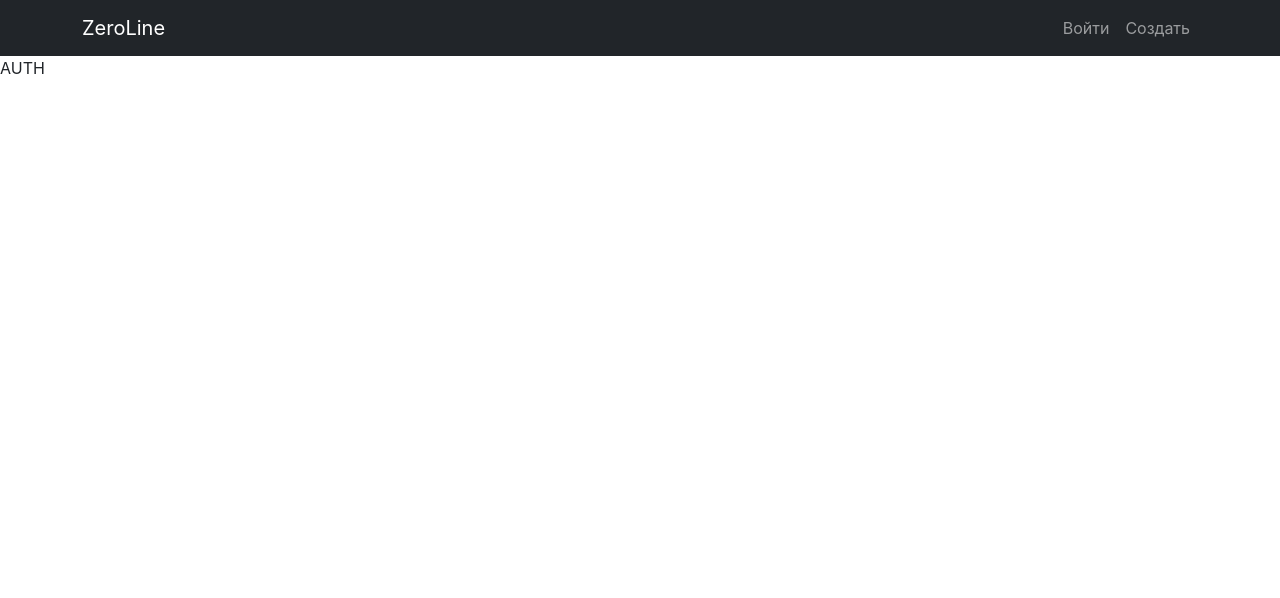
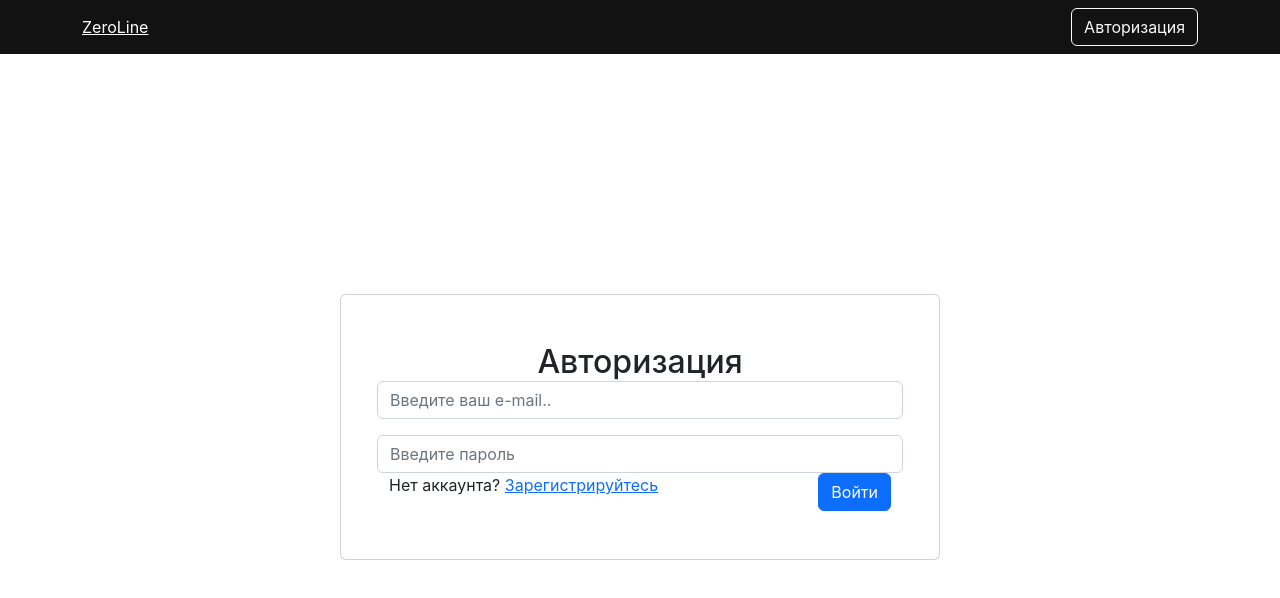
Before and after one commit to mikASho/webreact, a React (Create React App) app: page /login in a window 1280 px wide. Shown: the top 598 px of the page. Built offline with nearby package versions, Linux system fonts and the light colour scheme.

Commit message:
add Authorization

```diff
--- a/package.json
+++ b/package.json
@@ -8,6 +8,7 @@
     "@testing-library/user-event": "^13.5.0",
     "axios": "^1.2.1",
     "bootstrap": "^5.2.3",
+    "macro-css": "^1.0.5",
     "mobx": "^6.7.0",
     "mobx-react-lite": "^3.4.0",
     "react": "^18.2.0",
--- a/src/components/AppRouter.js
+++ b/src/components/AppRouter.js
@@ -1,7 +1,7 @@
-import React, { Component, useContext } from 'react'
+import React, {useContext } from 'react'
 import {Routes, Route, Navigate} from 'react-router-dom';
 import { authRoutes, publicRoutes } from '../routes';
-import { MAIN_ROUTE } from '../utils/consts';
+import { MAIN_ROUTE} from '../utils/consts';
 import { Context } from '../index';
 
 const AppRouter = () => {
--- a/src/components/NavBar.js
+++ b/src/components/NavBar.js
@@ -4,20 +4,28 @@
 import Nav from 'react-bootstrap/Nav';
 import Navbar from 'react-bootstrap/Navbar';
 import { MAIN_ROUTE } from '../utils/consts';
+import { observer } from 'mobx-react-lite';
+import { Button } from 'react-bootstrap';
+import { NavLink} from 'react-router-dom';
 
-
-const NavBar = () => {
+const NavBar = observer( () => {
     const {user} = useContext(Context);
     return (
-        <Navbar bg="dark" variant="dark">
+        <Navbar style={{background: "#121212"}}>
         <Container>
-          <Navbar.Brand style={{color: "white"}} to={MAIN_ROUTE}>ZeroLine</Navbar.Brand>
-          <Nav>
-            <Nav.Link href="#home">Войти</Nav.Link>
-            <Nav.Link href="#features">Создать</Nav.Link>
-          </Nav>
+          <NavLink style={{color: "white"}} to={MAIN_ROUTE}>ZeroLine</NavLink>
+            {user.isAuth ?
+                <Nav className="ml-auto" style={{color:"white"}}>
+                    <Button variant={'outline-light'}>Админ панель</Button>
+                    <Button variant={'outline-light'} style={{marginLeft:"20px"}}>Выйти</Button>
+                </Nav>
+                :
+                <Nav className="ml-auto" style={{color:"white"}}>
+                    <Button variant={'outline-light'} onClick={() => user.setIsAuth(true)}>Авторизация</Button>
+                </Nav>
+            }
         </Container>
       </Navbar>
     );
-};
+});
 export default NavBar;
--- a/src/index.js
+++ b/src/index.js
@@ -3,6 +3,7 @@
 import './index.scss';
 import App from './App';
 import UserStore from './store/UsersStore'
+import 'macro-css';
 
 export const Context = createContext(null);
 
--- a/src/pages/Auth.js
+++ b/src/pages/Auth.js
@@ -1,11 +1,45 @@
-import React, { Component } from 'react'
+import React from 'react'
+import { Button, Container, Form, Card, NavLink } from 'react-bootstrap'
+import { REGISTRATION_ROUTE, LOGIN_ROUTE } from '../utils/consts';
+import { useLocation, Link } from 'react-router-dom';
+import Row from 'react-bootstrap/Row';
 
-export default class Auth extends Component {
-  render() {
+const Auth = () => {
+  const location = useLocation();
+  const isLogin = location.pathname === LOGIN_ROUTE;
+  console.log(location)
+  console.log(location.pathname)
     return (
-      <div>
-        AUTH
-      </div>
-    )
-  }
-}
+      <Container className="d-flex justify-content-center align-items-center"
+      style={{height: window.innerHeight - 54}}>
+            <Card style={{width: 600}} className="p-5">
+              <h2 className='m-auto'>{isLogin ? 'Авторизация' : "Регистрация"}</h2>
+              <Row className='d-flex flex-column'>
+                  <Form.Control
+                    placeholder='Введите ваш e-mail..'
+                  />
+                  <Form.Control
+                    className='mt-3'
+                    placeholder='Введите пароль'
+                  />
+                  <Form className='d-flex justify-content-between mt-10'>
+                      {isLogin ?
+                      <div>
+                        Нет аккаунта? <Link to={REGISTRATION_ROUTE}>Зарегистрируйтесь</Link>
+                      </div>
+                        :
+                        <div>
+                          Есть аккаунт? <Link to={LOGIN_ROUTE}>Войдите</Link>
+                        </div>
+                      }
+                        <Button>
+                          {isLogin ? 'Войти' : 'Регистрация'}
+                      </Button>
+                  </Form>
+
+              </Row>
+            </Card>
+      </Container>
+    );
+};
+export default Auth;
--- a/src/store/UsersStore.js
+++ b/src/store/UsersStore.js
@@ -9,7 +9,7 @@
     setIsAuth(bool){
         this._isAuth = bool;
     }
-    setIsAuth(user){
+    setIsUser(user){
         this._user = user;
     }
 
--- a/src/utils/consts.js
+++ b/src/utils/consts.js
@@ -1,4 +1,4 @@
-export const ADMIN_ROUTE = 'admin';
-export const LOGIN_ROUTE = 'login';
-export const REGISTRATION_ROUTE = 'registration';
-export const MAIN_ROUTE = 'main';
+export const ADMIN_ROUTE = '/admin';
+export const LOGIN_ROUTE = '/login';
+export const REGISTRATION_ROUTE = '/registration';
+export const MAIN_ROUTE = '/main';
```
Also changed, not shown: 1 other file (tests, documents, lock files or other folders).
